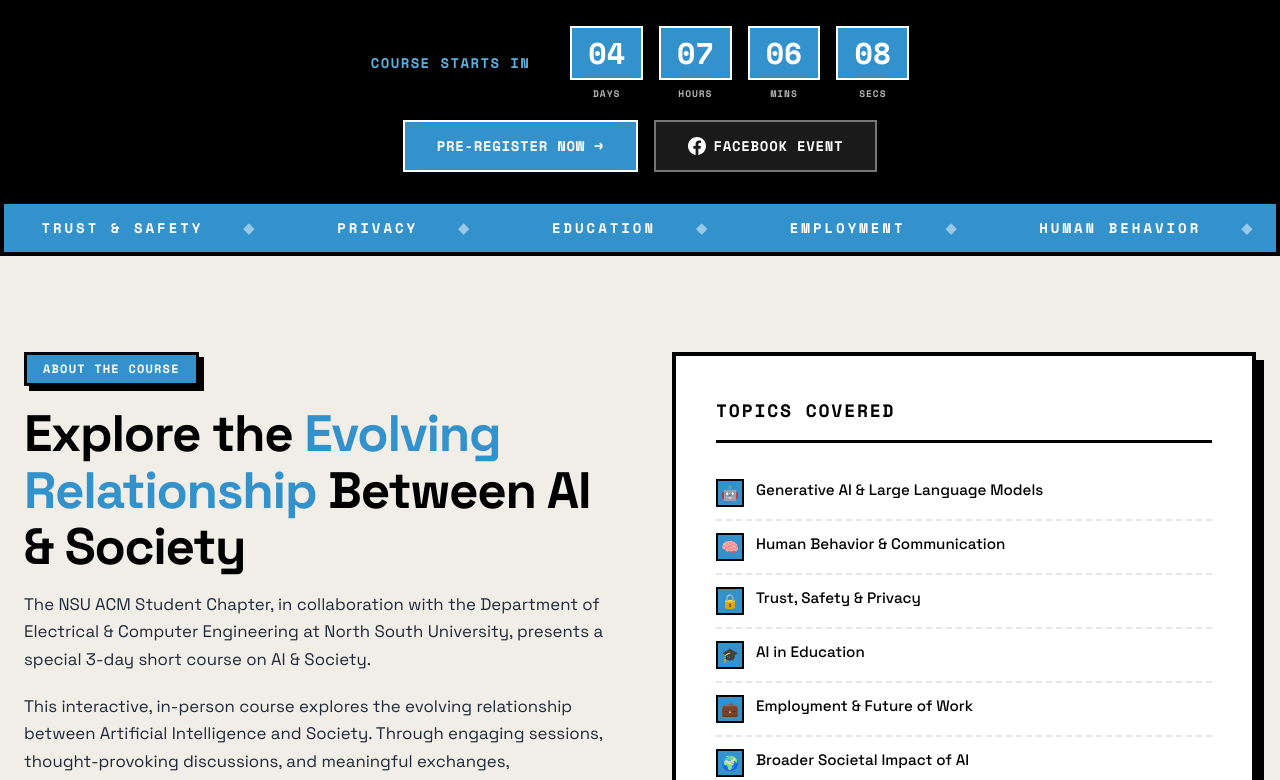
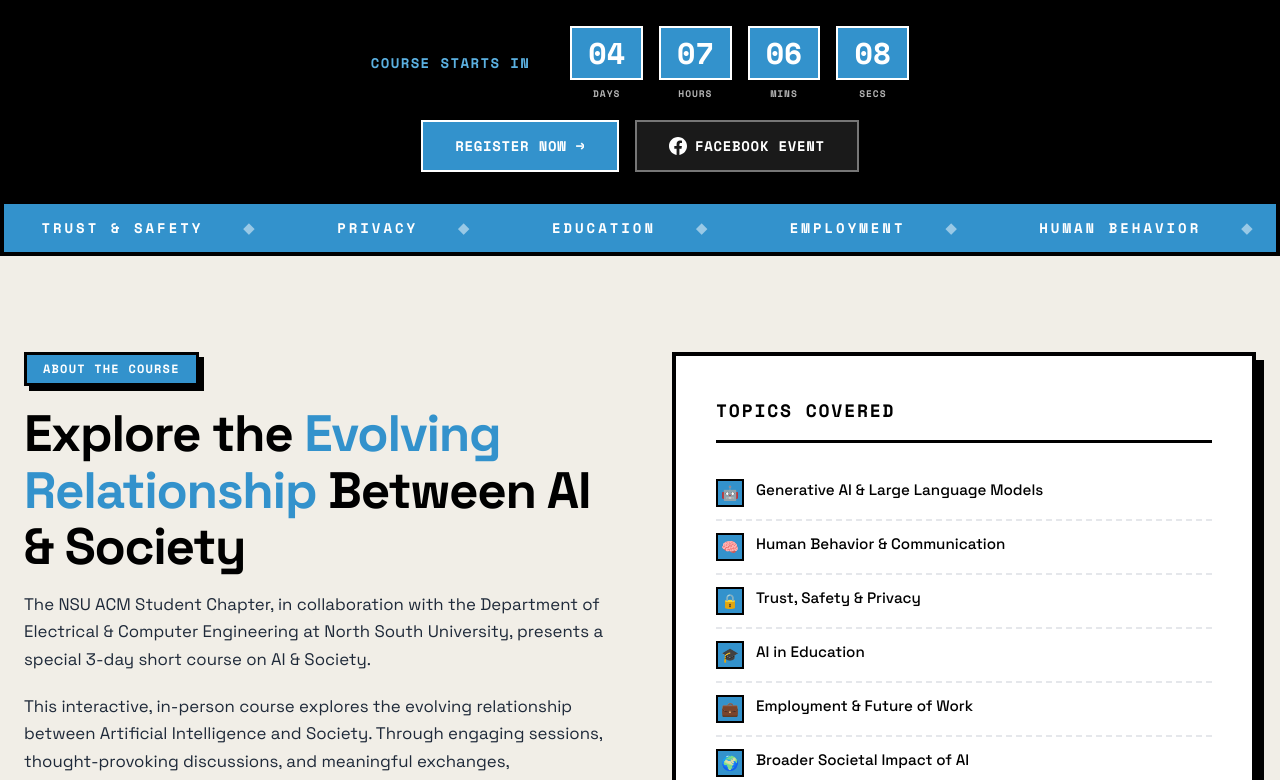
Before and after one commit to NSU-ACM-SC/Short_Course_On_AI_And_Society, a Next.js app: page /Short_Course_On_AI_And_Society/ in a window 1280 px wide. Shown: the part 850-1630 px from the top of the page. Built offline with nearby package versions, Linux system fonts and the light colour scheme.

Commit message:
Register Now

```diff
--- a/src/data/countdown.ts
+++ b/src/data/countdown.ts
@@ -26,7 +26,7 @@ export const countdownData: CountdownData = {
     secs: "Secs",
   },
   registerButton: {
-    label: "Pre-Register Now →",
+    label: "Register Now →",
     fallbackHref: "#register",
   },
   facebookButton: {
--- a/src/data/registration.ts
+++ b/src/data/registration.ts
@@ -35,7 +35,7 @@ export const registrationData: RegistrationData = {
   ],
   preRegistrationLink,
   registrationLink,
-  buttonLabel: "Pre-Register Now →",
+  buttonLabel: "Register Now →",
   alertMessage: "Registration link will be available soon. Stay tuned!",
   pendingNotice: "⚠ Registration link will be pasted here soon",
   disclaimer:
```
